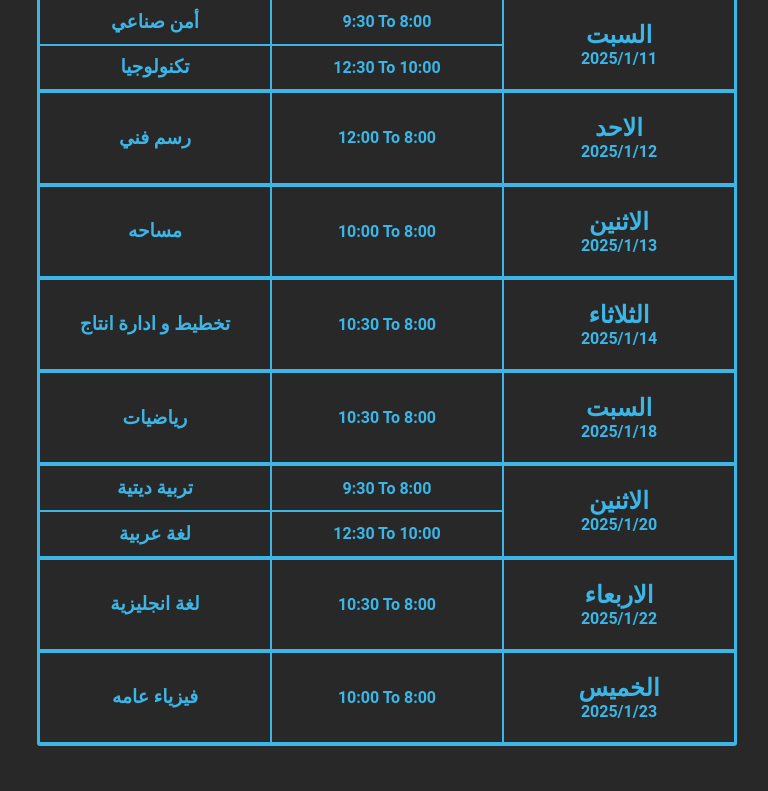
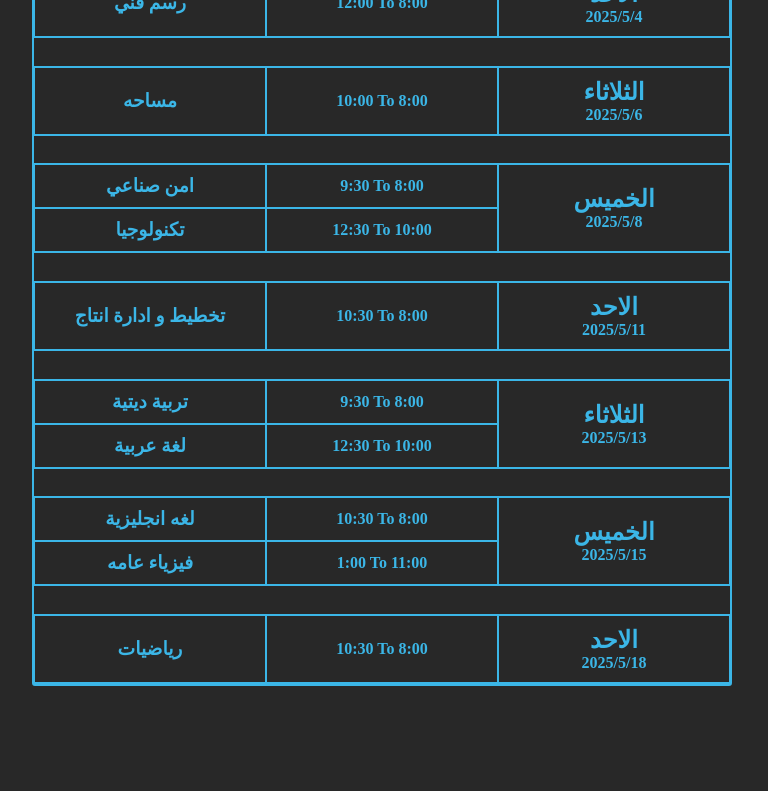
Before and after one commit to AMK500/Exam-schedule, a plain HTML site: page index.html in a window 1280 px wide. Shown: the part 99-890 px from the top of the page, without its empty margins (253-1021 px from the left). After the commit the page ends 810 px from the top, so only its background shows below. Drawn offline with Linux system fonts and the light colour scheme.

Commit message:
:الترم الثاني

```diff
--- a/css/grid-s.css
+++ b/css/grid-s.css
@@ -1,23 +1,22 @@
-
 * {
   margin: 0;
   padding: 0;
   box-sizing: border-box;
+  font-family: "Merienda";
+  font-family: "Roboto", serif;
 }
-
 
 /* #region */
 
-@import url('https://fonts.googleapis.com/css2?family=Roboto:ital,wght@0,100;0,300;0,400;0,500;0,700;0,900;1,100;1,300;1,400;1,500;1,700;1,900&display=swap');
+@import url("https://fonts.googleapis.com/css2?family=Roboto:ital,wght@0,100;0,300;0,400;0,500;0,700;0,900;1,100;1,300;1,400;1,500;1,700;1,900&display=swap");
 
 /* #endregion */
-
-
 
 /* #region basics */
 
 body {
   font-family: "Roboto", serif;
+  font-family: "Merienda";
 }
 
 a {
@@ -67,14 +66,23 @@ button {
   display: flex;
 }
 
-ul, li, a, p, h1, h2, h3, h4, h5, h6 {
+ul,
+li,
+a,
+p,
+h1,
+h2,
+h3,
+h4,
+h5,
+h6 {
   padding: 0;
   margin: 0;
+  font-family: "Roboto", serif;
+  font-family: "Merienda";
 }
 
 /* #endregion basics */
-
-
 
 /* #region Grid-System */
 
@@ -125,8 +133,7 @@ ul, li, a, p, h1, h2, h3, h4, h5, h6 {
 .col-lg-9,
 .col-lg-10,
 .col-lg-11,
-.col-lg-12
-.col-xl-1,
+.col-lg-12 .col-xl-1,
 .col-xl-2,
 .col-xl-3,
 .col-xl-4,
@@ -213,13 +220,10 @@ ul, li, a, p, h1, h2, h3, h4, h5, h6 {
 
 /* #endregion Grid-System */
 
-
-
 /* #region Col-Responsive */
 
 /*  col-sm  */
 @media (min-width: 576px) {
-
   .col-sm-auto {
     width: auto;
   }
@@ -271,12 +275,10 @@ ul, li, a, p, h1, h2, h3, h4, h5, h6 {
   .col-sm-12 {
     width: 100%;
   }
-
 }
 
 /*  col-md  */
 @media (min-width: 768px) {
-
   .col-md-auto {
     width: auto;
   }
@@ -328,12 +330,10 @@ ul, li, a, p, h1, h2, h3, h4, h5, h6 {
   .col-md-12 {
     width: 100%;
   }
-
 }
 
 /*  col-lg  */
 @media (min-width: 992px) {
-
   .col-lg-auto {
     width: auto;
   }
@@ -385,12 +385,10 @@ ul, li, a, p, h1, h2, h3, h4, h5, h6 {
   .col-lg-12 {
     width: 100%;
   }
-
 }
 
 /*  col-xl  */
 @media (min-width: 1200px) {
-
   .col-xl-auto {
     width: auto;
   }
@@ -442,12 +440,10 @@ ul, li, a, p, h1, h2, h3, h4, h5, h6 {
   .col-xl-12 {
     width: 100%;
   }
-
 }
 
 /*  col-xxl  */
 @media (min-width: 1400px) {
-
   .col-xxl-auto {
     width: auto;
   }
@@ -499,7 +495,6 @@ ul, li, a, p, h1, h2, h3, h4, h5, h6 {
   .col-xxl-12 {
     width: 100%;
   }
-
 }
 
 /* #endregion Col-Responsive */
--- a/css/styles.css
+++ b/css/styles.css
@@ -1,15 +1,15 @@
-
 body {
   background: #282828;
   color: #3bb6e7;
+  font-family: "Merienda";
+  min-height: 100vh;
+  display: flex;
+  align-items: center;
+  justify-content: center;
 }
 
 .g-e {
-  padding: 15px;
-  margin-top: 30px;
-  margin-left: auto;
-  margin-right: auto;
-  margin-bottom: 30px;
+  padding: 15px 10px 25px 10px;
   width: 100%;
   max-width: 730px;
 }
@@ -24,13 +24,17 @@ h1 {
   border-radius: 3px;
   width: 100%;
   max-width: 700px;
-  height: 750px;
+  height: 100%;
+  min-height: 90vh;
+  display: flex;
+  flex-direction: column;
   text-align: center;
+  justify-content: space-between;
 }
 
 .g-e .body .day {
   width: 100%;
-  height: 12.5%;
+  min-height: 12.5%;
   border-top: 1.5px solid #3bb6e7;
   border-bottom: 1.5px solid #3bb6e7;
   display: flex;
@@ -47,6 +51,7 @@ h1 {
 }
 
 .g-e .body .day .المواعيد .amt div {
+  padding: 10px 0;
   width: 50%;
   display: flex;
   align-items: center;
@@ -56,6 +61,7 @@ h1 {
 }
 
 .g-e .body .day .اليوم {
+  padding: 10px 0;
   width: 33.33333333%;
   display: flex;
   flex-direction: column;
@@ -64,100 +70,65 @@ h1 {
   border: 1.5px solid #3bb6e7;
 }
 
-
-
-
-
-
-
-
-
-
-
-
-
-
-
-
-
 /* _________HERO_________ */
 
 /* #region HERO */
 
 @media (max-width: 500px) {
-
 }
 
 /* #endregion HERO */
-
-
 
 /* __________TWO_________ */
 
 /* #region TWO */
 
 @media (max-width: 500px) {
-
 }
 
 /* #endregion TWO */
-
-
 
 /* _________THREE________ */
 
 /* #region THREE */
 
 @media (max-width: 500px) {
-
 }
 
 /* #endregion THREE */
-
-
 
 /* __________FOUR________ */
 
 /* #region FOUR */
 
 @media (max-width: 500px) {
-
 }
 
 /* #endregion FOUR */
-
-
 
 /* __________FIVE________ */
 
 /* #region FIVE */
 
 @media (max-width: 500px) {
-
 }
 
 /* #endregion FIVE */
-
-
 
 /* __________SIX_________ */
 
 /* #region SIX */
 
 @media (max-width: 500px) {
-
 }
 
 /* #endregion SIX */
-
-
 
 /* _________FOOTER_______ */
 
 /* #region FOOTER */
 
 @media (max-width: 500px) {
-
 }
 
 /* #endregion FOOTER */
--- a/index.html
+++ b/index.html
@@ -1,29 +1,54 @@
 <!DOCTYPE html>
 <html lang="en">
   <head>
-    <meta charset="utf-8"/>
+    <meta charset="utf-8" />
 
     <meta name="viewport" content="width=device-width, initial-scale=1" />
 
     <title>جدول امتحانات</title>
 
     <!-- Main CSS -->
-    <link href="./css/grid-s.css" rel="stylesheet">
+    <link href="./css/grid-s.css" rel="stylesheet" />
 
     <!-- Main CSS -->
-    <link href="./css/styles.css" rel="stylesheet">
-
+    <link href="./css/styles.css" rel="stylesheet" />
   </head>
   <body>
     <div class="g-e">
-      <h1>جدول امتحانات الصف الثاني قصم نجارة عماره</h1>
+      <h1>جدول امتحانات الصف الثاني الاقسام المعمارية</h1>
 
       <div class="body">
-        <div class="day">
+        <div class="day 1">
+          <div class="اليوم">
+            <h3>رسم فني</h3>
+          </div>
+          <div class="اليوم">
+            <h4>12:00 To 8:00</h4>
+          </div>
+          <div class="اليوم">
+            <h2>الاحد</h2>
+            <h4>2025/5/4</h4>
+          </div>
+        </div>
+
+        <div class="day 2">
+          <div class="اليوم">
+            <h3>مساحه</h3>
+          </div>
+          <div class="اليوم">
+            <h4>10:00 To 8:00</h4>
+          </div>
+          <div class="اليوم">
+            <h2>الثلاثاء</h2>
+            <h4>2025/5/6</h4>
+          </div>
+        </div>
+
+        <div class="day 3">
           <div class="المواعيد">
             <div class="amt">
               <div>
-                <h3>أمن صناعي</h3>
+                <h3>امن صناعي</h3>
               </div>
 
               <div>
@@ -42,38 +67,12 @@
             </div>
           </div>
           <div class="اليوم">
-            <h2>السبت</h2>
-            <h4>2025/1/11</h4>
+            <h2>الخميس</h2>
+            <h4>2025/5/8</h4>
           </div>
         </div>
 
-        <div class="day">
-          <div class="اليوم">
-            <h3>رسم فني</h3>
-          </div>
-          <div class="اليوم">
-            <h4>12:00 To 8:00</h4>
-          </div>
-          <div class="اليوم">
-            <h2>الاحد</h2>
-            <h4>2025/1/12</h4>
-          </div>
-        </div>
-
-        <div class="day">
-          <div class="اليوم">
-            <h3>مساحه</h3>
-          </div>
-          <div class="اليوم">
-            <h4>10:00 To 8:00</h4>
-          </div>
-          <div class="اليوم">
-            <h2>الاثنين</h2>
-            <h4>2025/1/13</h4>
-          </div>
-        </div>
-
-        <div class="day">
+        <div class="day 4">
           <div class="اليوم">
             <h3>تخطيط و ادارة انتاج</h3>
           </div>
@@ -81,25 +80,12 @@
             <h4>10:30 To 8:00</h4>
           </div>
           <div class="اليوم">
-            <h2>الثلاثاء</h2>
-            <h4>2025/1/14</h4>
+            <h2>الاحد</h2>
+            <h4>2025/5/11</h4>
           </div>
         </div>
 
-        <div class="day">
-          <div class="اليوم">
-            <h3>رياضيات</h3>
-          </div>
-          <div class="اليوم">
-            <h4>10:30 To 8:00</h4>
-          </div>
-          <div class="اليوم">
-            <h2>السبت</h2>
-            <h4>2025/1/18</h4>
-          </div>
-        </div>
-
-        <div class="day">
+        <div class="day 5">
           <div class="المواعيد">
             <div class="amt">
               <div>
@@ -122,34 +108,49 @@
             </div>
           </div>
           <div class="اليوم">
-            <h2>الاثنين</h2>
-            <h4>2025/1/20</h4>
+            <h2>الثلاثاء</h2>
+            <h4>2025/5/13</h4>
           </div>
         </div>
 
-        <div class="day">
+        <div class="day 6">
+          <div class="المواعيد">
+            <div class="amt">
+              <div>
+                <h3>لغه انجليزية</h3>
+              </div>
+
+              <div>
+                <h4>10:30 To 8:00</h4>
+              </div>
+            </div>
+
+            <div class="amt">
+              <div>
+                <h3>فيزياء عامه</h3>
+              </div>
+
+              <div>
+                <h4>1:00 To 11:00</h4>
+              </div>
+            </div>
+          </div>
           <div class="اليوم">
-            <h3>لغة انجليزية</h3>
+            <h2>الخميس</h2>
+            <h4>2025/5/15</h4>
+          </div>
+        </div>
+
+        <div class="day 7">
+          <div class="اليوم">
+            <h3>رياضيات</h3>
           </div>
           <div class="اليوم">
             <h4>10:30 To 8:00</h4>
           </div>
           <div class="اليوم">
-            <h2>الاربعاء</h2>
-            <h4>2025/1/22</h4>
-          </div>
-        </div>
-
-        <div class="day">
-          <div class="اليوم">
-            <h3>فيزياء عامه</h3>
-          </div>
-          <div class="اليوم">
-            <h4>10:00 To 8:00</h4>
-          </div>
-          <div class="اليوم">
-            <h2>الخميس</h2>
-            <h4>2025/1/23</h4>
+            <h2>الاحد</h2>
+            <h4>2025/5/18</h4>
           </div>
         </div>
       </div>
```
Also changed, not shown: css/fonts.css (+21 -21 lines), 1 other file.
